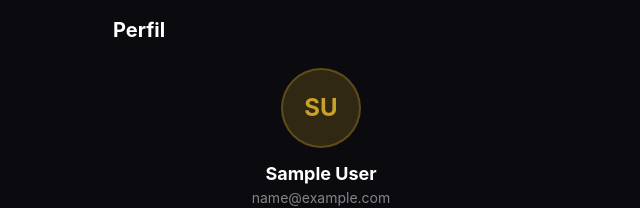
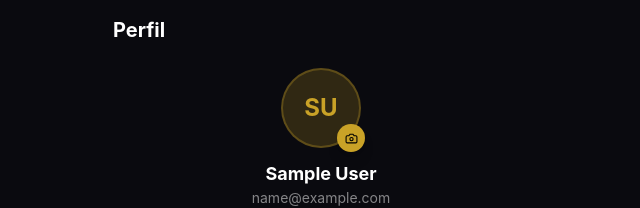
Before and after one commit to JorgeGarzonDeveloper/barberprosuite, a Next.js app in the folder apps/pwa/: page /profile in a window 1280 px wide. Shown: the top 208 px of the page, without its empty margins (319-959 px from the left). Built offline with nearby package versions, Linux system fonts and the light colour scheme; no server answers; sample sign-in values are in the browser's storage.

Commit message:
feat: foto de perfil real con upload en PWA

```diff
--- a/apps/pwa/src/app/(app)/profile/page.tsx
+++ b/apps/pwa/src/app/(app)/profile/page.tsx
@@ -1,6 +1,6 @@
 "use client";
 
-import { useState } from "react";
+import { useState, useRef } from "react";
 import { useQuery, useMutation } from "@tanstack/react-query";
 import { useAuthStore } from "@/store/auth.store";
 import { appointmentsApi } from "@/lib/api/appointments.api";
@@ -32,7 +32,10 @@ import {
   KeyRound,
   Bell,
   Clock,
+  Camera,
+  Loader2,
 } from "lucide-react";
+import Image from "next/image";
 import { useRouter } from "next/navigation";
 import { cn } from "@/lib/utils";
 
@@ -42,6 +45,29 @@ export default function ProfilePage() {
   const setUser = useAuthStore((s) => s.setUser);
   const clearAuth = useAuthStore((s) => s.clearAuth);
   const refreshToken = useAuthStore((s) => s.refreshToken);
+
+  const avatarInputRef = useRef<HTMLInputElement>(null);
+  const [uploadingAvatar, setUploadingAvatar] = useState(false);
+
+  async function handleAvatarChange(e: React.ChangeEvent<HTMLInputElement>) {
+    const file = e.target.files?.[0];
+    if (!file) return;
+    const formData = new FormData();
+    formData.append("avatar", file);
+    setUploadingAvatar(true);
+    try {
+      const res = await api.post("/users/me/avatar", formData, {
+        headers: { "Content-Type": "multipart/form-data" },
+      });
+      const avatarUrl = res.data?.avatarUrl ?? res.data?.data?.avatarUrl;
+      if (avatarUrl) setUser({ ...user!, avatarUrl });
+    } catch {
+      // silently fail
+    } finally {
+      setUploadingAvatar(false);
+      e.target.value = "";
+    }
+  }
 
   // Edit profile
   const [editingProfile, setEditingProfile] = useState(false);
@@ -159,8 +185,22 @@ export default function ProfilePage() {
 
       {/* Avatar & user info */}
       <div className="flex flex-col items-center mb-6">
-        <div className="w-20 h-20 rounded-full bg-[rgba(201,162,39,0.2)] border-2 border-primary/30 flex items-center justify-center text-2xl font-bold text-primary mb-3">
-          {user ? getInitials(user.firstName, user.lastName) : "??"}
+        <div className="relative mb-3">
+          <div className="w-20 h-20 rounded-full bg-[rgba(201,162,39,0.2)] border-2 border-primary/30 overflow-hidden flex items-center justify-center text-2xl font-bold text-primary">
+            {user?.avatarUrl ? (
+              <Image src={user.avatarUrl} alt="Avatar" fill className="object-cover" />
+            ) : (
+              user ? getInitials(user.firstName, user.lastName) : "??"
+            )}
+          </div>
+          <button
+            onClick={() => avatarInputRef.current?.click()}
+            disabled={uploadingAvatar}
+            className="absolute -bottom-1 -right-1 w-7 h-7 bg-primary rounded-full flex items-center justify-center shadow-lg disabled:opacity-60"
+          >
+            {uploadingAvatar ? <Loader2 size={13} className="text-black animate-spin" /> : <Camera size={13} className="text-black" />}
+          </button>
+          <input ref={avatarInputRef} type="file" accept="image/*" className="hidden" onChange={handleAvatarChange} />
         </div>
 
         {!editingProfile ? (
```
